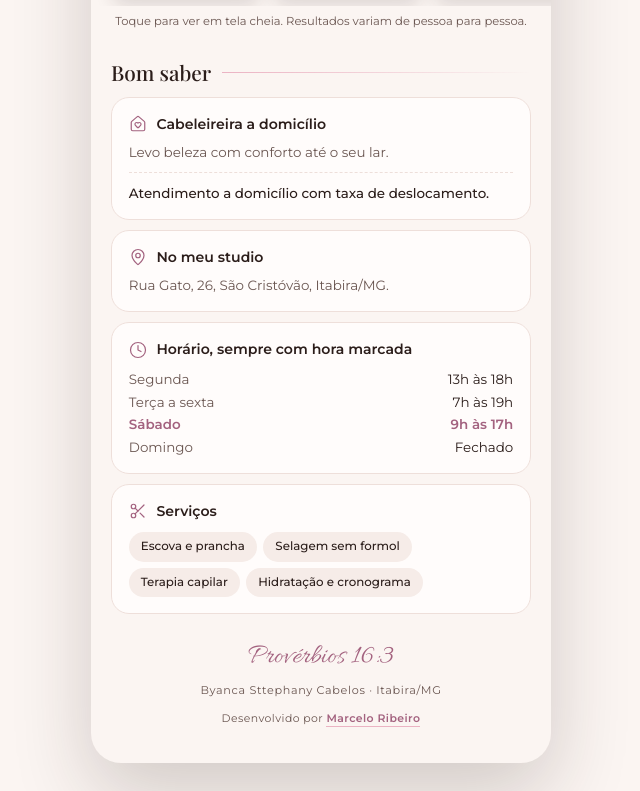
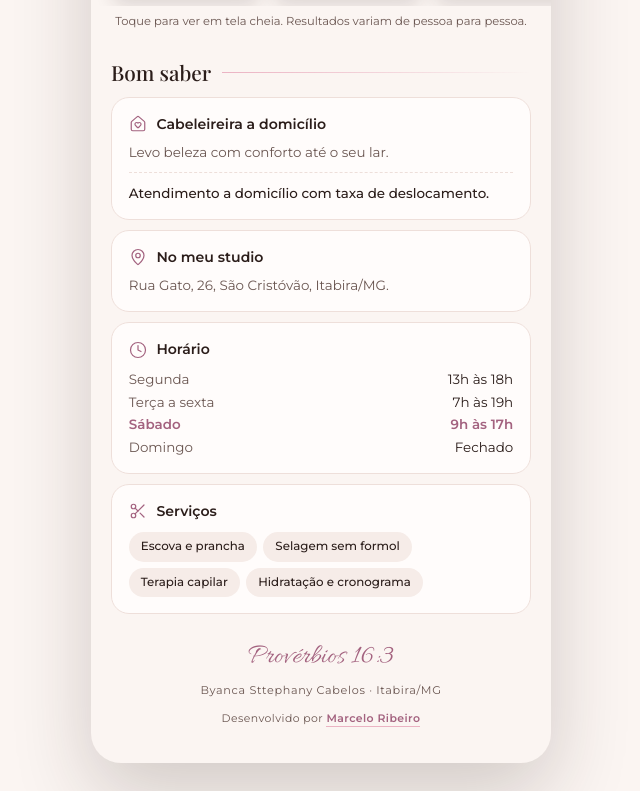
Before and after one commit to Marcel0gs/byanca-sttephany, a plain HTML site: page links/index.html in a window 1280 px wide. Shown: the part 1363-2154 px from the top of the page, without its empty margins (319-959 px from the left). Drawn offline with nearby package versions, Linux system fonts and the light colour scheme; a web font is replaced by a local one.

Commit message:
Byanca: página de links sem o "sempre com hora marcada" no horário
Co-Authored-By: Claude Opus 5.5 <noreply@anthropic.com>

```diff
--- a/links/index.html
+++ b/links/index.html
@@ -366,7 +366,7 @@ button{font:inherit;color:inherit}
     </div>
     <!-- horario da ficha do Google (17/10/2026). A linha de hoje acende pelo script -->
     <div class="cartao">
-      <div class="cartao__cab"><svg class="i" aria-hidden="true"><use href="#i-relogio"/></svg>Horário, sempre com hora marcada</div>
+      <div class="cartao__cab"><svg class="i" aria-hidden="true"><use href="#i-relogio"/></svg>Horário</div>
       <dl class="horas" data-horas>
         <dt data-dia="1">Segunda</dt><dd data-dia="1">13h às 18h</dd>
         <dt data-dia="2,3,4,5">Terça a sexta</dt><dd data-dia="2,3,4,5">7h às 19h</dd>
@@ -411,7 +411,7 @@ button{font:inherit;color:inherit}
   function toca(v){ var p = v.play(); if (p && p.catch) p.catch(function(){}); }
 
   /* 1. atende agora ou quando, no fuso de Itabira, e o dia de hoje no horario.
-     Ela atende com hora marcada: o texto fala "atende", nunca "aberto" */
+     O texto fala "atende", nunca "aberto": o studio e na casa dela */
   var H = {1:[13,18], 2:[7,19], 3:[7,19], 4:[7,19], 5:[7,19], 6:[9,17]};
   var NOMES = ["domingo","segunda","terça","quarta","quinta","sexta","sábado"];
   var agora;
```
